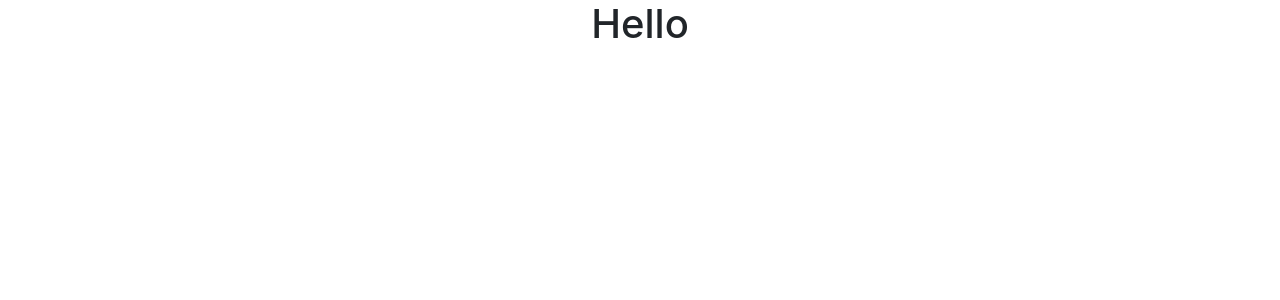
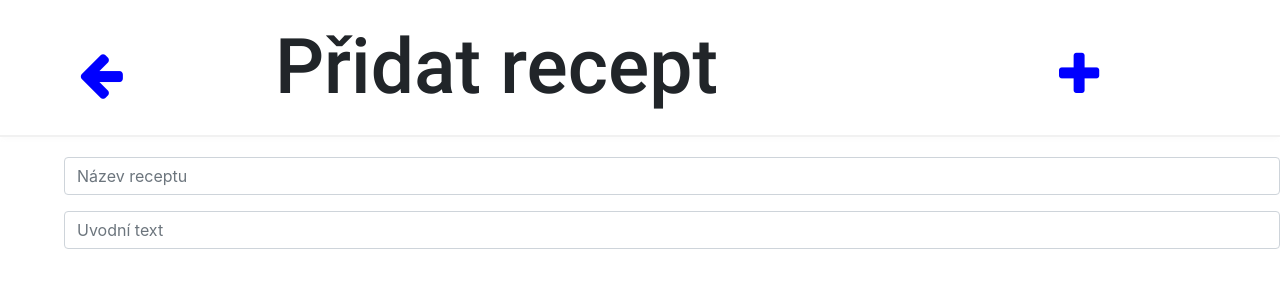
Before and after one commit to michalsinu/cookbook, a React (Create React App) app: page /addrecipe in a window 1280 px wide. Shown: the top 300 px of the page. Built offline with nearby package versions, Linux system fonts and the light colour scheme.

Commit message:
first try on the add recipe page

```diff
--- a/src/components/addRecipe.js
+++ b/src/components/addRecipe.js
@@ -1,9 +1,44 @@
 import React, { Component } from 'react';
+import { withRouter } from 'react-router'
+import { connect } from 'react-redux';
+import { fetchRecipes } from '../actions/recipesActions';
+import { Link } from "react-router-dom";
+
+import Error from './error';
 
 class addRecipe extends Component {
   render () {
     return (
-      <h1>Hello</h1>
+    <React.Fragment>
+      <div className="heading">
+        <div className="container-fluid row">
+          <div className="col-2">
+            <Link to="/"><span className="fa fa-add fa-arrow-left"></span></Link>
+          </div>
+
+          <div className="col-8">
+            Přidat recept
+          </div>
+
+          <div className="col-2">
+            <Link to="/addrecipe"><span className="fa fa-add fa-plus"></span></Link>
+          </div>
+        </div>
+      </div>
+
+      <div className="content">
+       <form>
+         <div className="form-group">
+          <input type="text" className="form-control" id="Název receptu" placeholder="Název receptu" />
+        </div>
+
+          <div className="form-group">
+            <input type="text" className="form-control" id="Uvodní text" placeholder="Uvodní text" />
+          </div>
+
+        </form>
+      </div>
+    </React.Fragment>
     );
   }
 }
```
